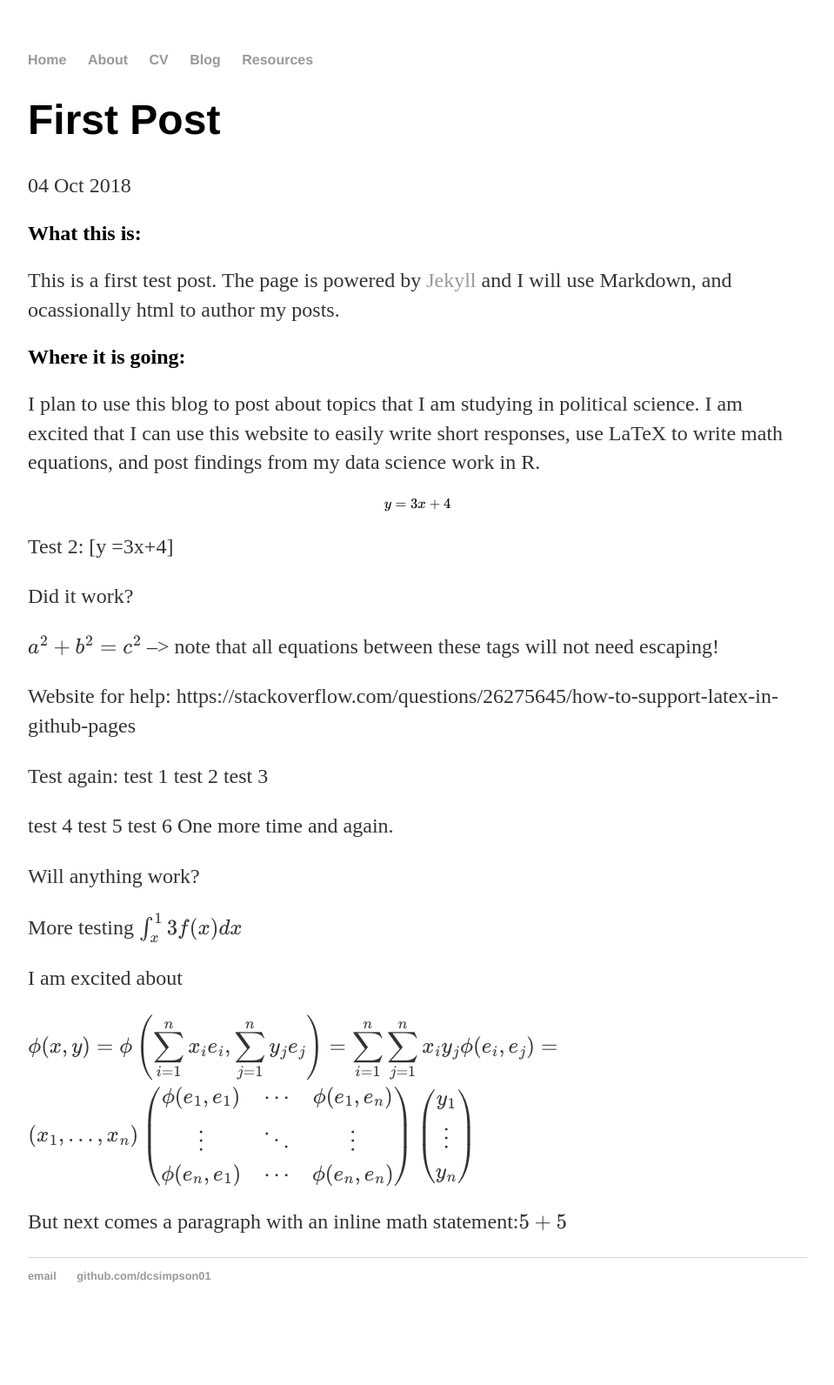
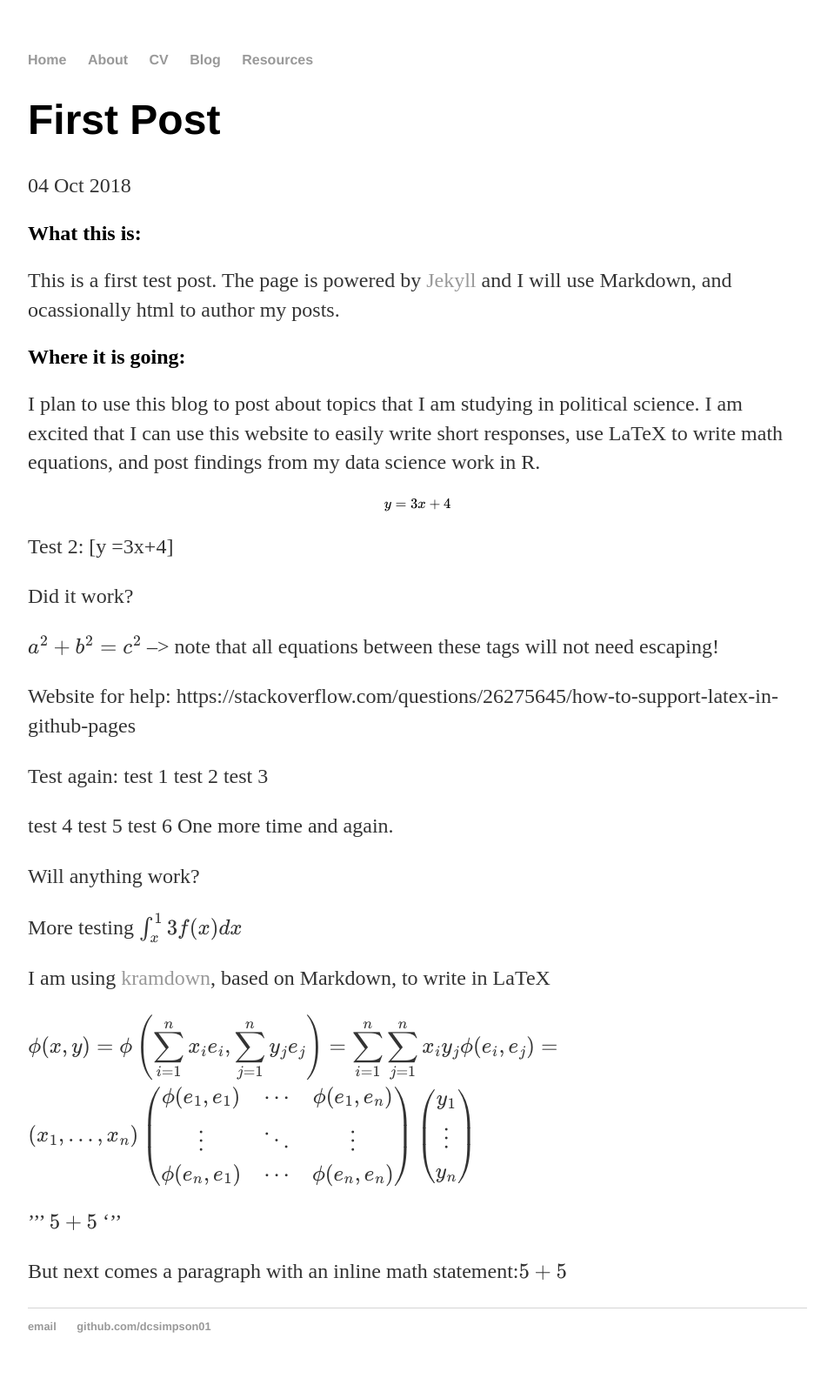
Before and after one commit to dcsimpson01/dcsimpson01.github.io, a Jekyll site: the page built from _posts/2018-10-04-david-simpson-first-post.md, in a window 1280 px wide. Shown: the whole page at 87% size, without its empty margins (160-1119 px from the left). Built offline with Jekyll 4.4.1, drawn with Linux system fonts in a browser that asks for light colours; formulas are drawn with MathJax 3; before the commit the page ends 1534 px from its top, so only the background shows below that.

Commit message:
Update 2018-10-04-david-simpson-first-post.md

```diff
--- a/_posts/2018-10-04-david-simpson-first-post.md
+++ b/_posts/2018-10-04-david-simpson-first-post.md
@@ -41,7 +41,7 @@ $$
 \int_x^1 3f(x)dx
 $$
 
-I am excited about
+I am using [kramdown](https://kramdown.gettalong.org/syntax.html#math-blocks), based on Markdown, to write in LaTeX
 
 \$$
 \begin{align*}
@@ -60,5 +60,8 @@ I am excited about
 \end{align*}
 $$
 
+'''
+$$ 5 + 5 $$
+'''
 
 But next comes a paragraph with an inline math statement:$$ 5 + 5 $$
```
